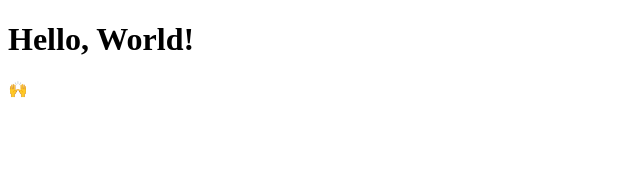
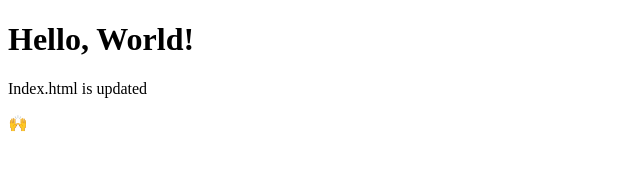
Before and after one commit to khainguyenn/first-website, a plain HTML site: page index.html in a window 1280 px wide. Shown: the whole page, without its empty margins (0-640 px from the left). Drawn offline with Linux system fonts and the light colour scheme.

Commit message:
update html

```diff
--- a/index.html
+++ b/index.html
@@ -6,6 +6,7 @@
 	</head>
 	<body>
 		<h1>Hello, World!</h1>
+        <p> Index.html is updated</p>
 		<p>🙌</p>
 	</body>
 </html>
```
